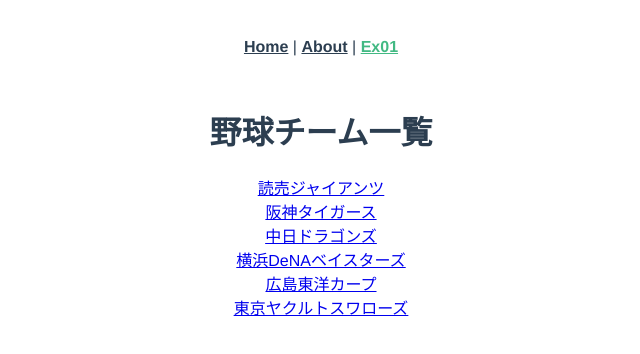
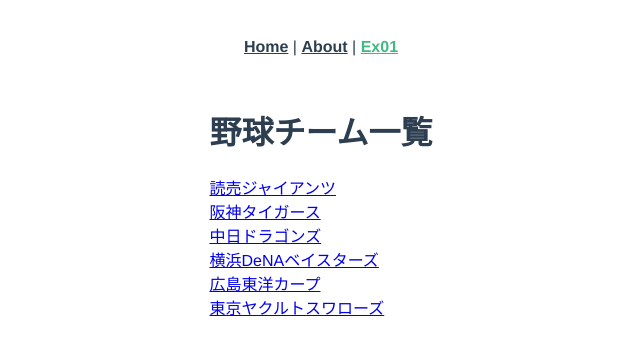
Before and after one commit to hanawtnb/ex-vue-intermediate, a Vue app: page /baseballTeamList in a window 1280 px wide. Shown: the top 354 px of the page, without its empty margins (319-959 px from the left). Built offline with nearby package versions, Linux system fonts and the light colour scheme.

Commit message:
野球チーム一覧の見た目を修正。

```diff
--- a/src/views/BaseballTeamList.vue
+++ b/src/views/BaseballTeamList.vue
@@ -1,10 +1,13 @@
 <template>
   <div class="container">
-    <h1>野球チーム一覧</h1>
-    <div v-for="team of getBaseBallTeams" v-bind:key="team.id">
-      <router-link :to="'/baseballTeamDetail/' + team.id">
-        {{ team.teamName }}
-      </router-link>
+    <div class="list">
+      <h1>野球チーム一覧</h1>
+      <div v-for="team of getBaseBallTeams" v-bind:key="team.id">
+        <router-link :to="'/baseballTeamDetail/' + team.id">
+          {{ team.teamName }}
+          <br />
+        </router-link>
+      </div>
     </div>
   </div>
 </template>
@@ -21,4 +24,13 @@
 }
 </script>
 
-<style></style>
+<style>
+.container {
+  text-align: center;
+}
+
+.list {
+  display: inline-block;
+  text-align: left;
+}
+</style>
```
Also changed, not shown: src/views/Ex01Detail.vue (deleted, +0 -13 lines), src/views/SearchHotel.vue (added).
